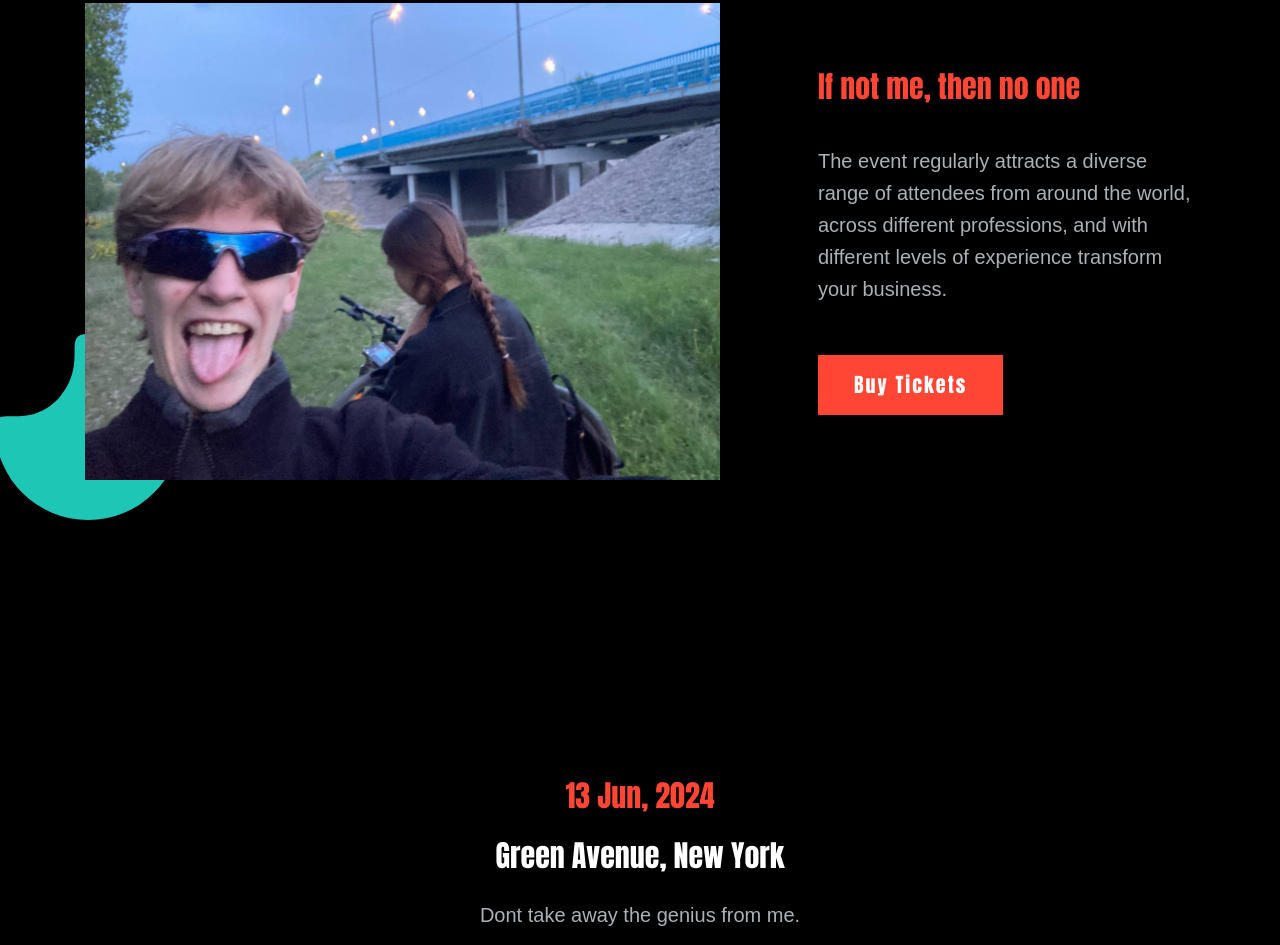
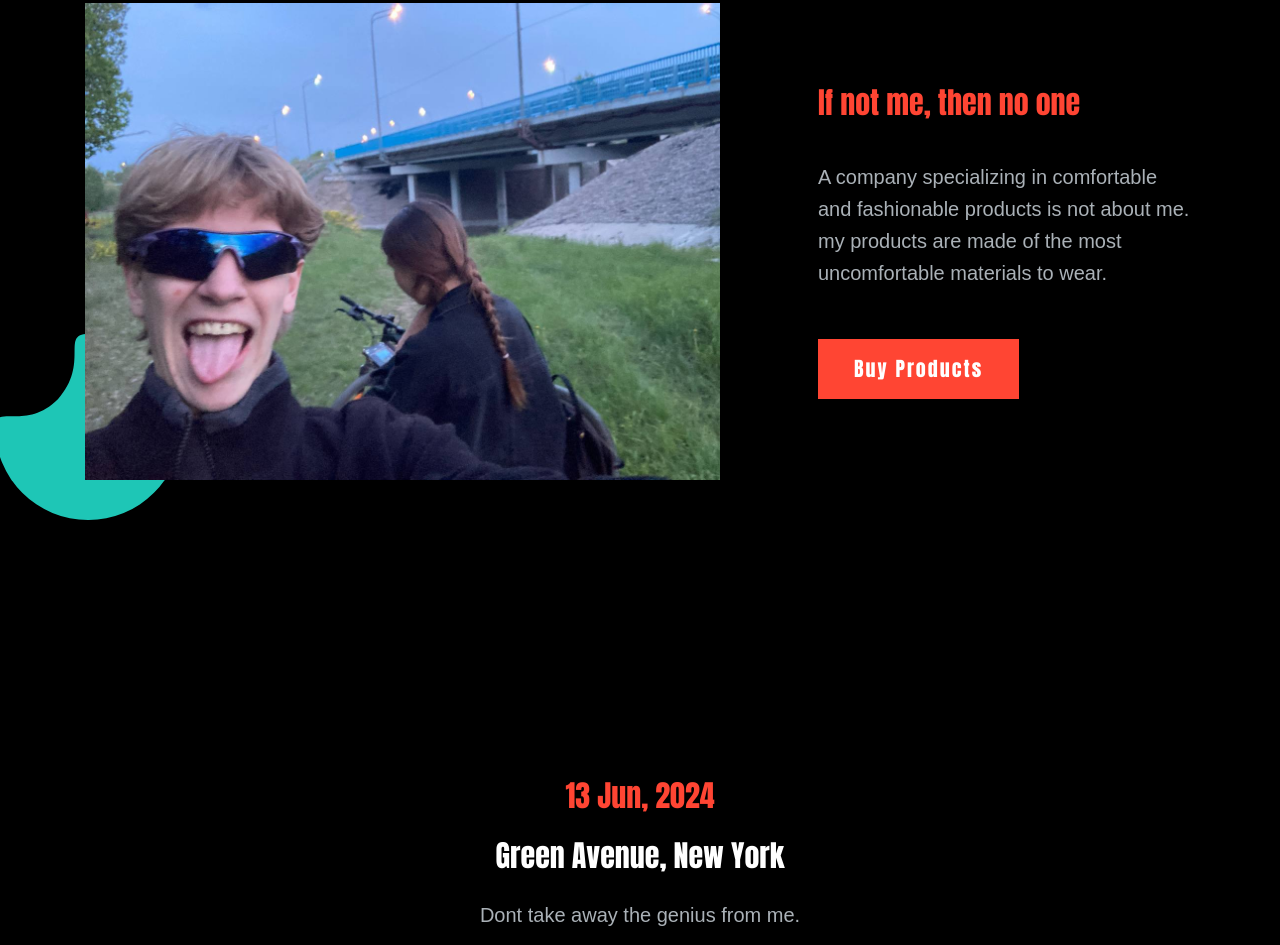
Before and after one commit to BilleHolt/Special-Collection, a plain HTML site: page index.html in a window 1280 px wide. Shown: the part 2822-3767 px from the top of the page. Drawn offline with Linux system fonts and the light colour scheme; a web font is replaced by a local one.

Commit message:
Add files via upload

```diff
--- a/index.html
+++ b/index.html
@@ -193,8 +193,8 @@
                 <div class="col-lg-5 col-md-6">
                     <div class="about_info pl-68">
                         <h4 class=" wow fadeInLeft" data-wow-duration="1s" data-wow-delay=".5s">If not me, then no one</h4>
-                        <p  class=" wow fadeInLeft" data-wow-duration="1s" data-wow-delay=".6s">The event regularly attracts a diverse range of attendees from around the world, across different professions, and with different levels of experience transform your business.</p>
-                        <a href="#" class="boxed-btn3  wow fadeInLeft" data-wow-duration="1s" data-wow-delay=".7s">Buy Tickets</a>
+                        <p  class=" wow fadeInLeft" data-wow-duration="1s" data-wow-delay=".6s">A company specializing in comfortable and fashionable products is not about me. my products are made of the most uncomfortable materials to wear.</p>
+                        <a href="#" class="boxed-btn3  wow fadeInLeft" data-wow-duration="1s" data-wow-delay=".7s">Buy Products</a>
                     </div>
                 </div>
             </div>
```
